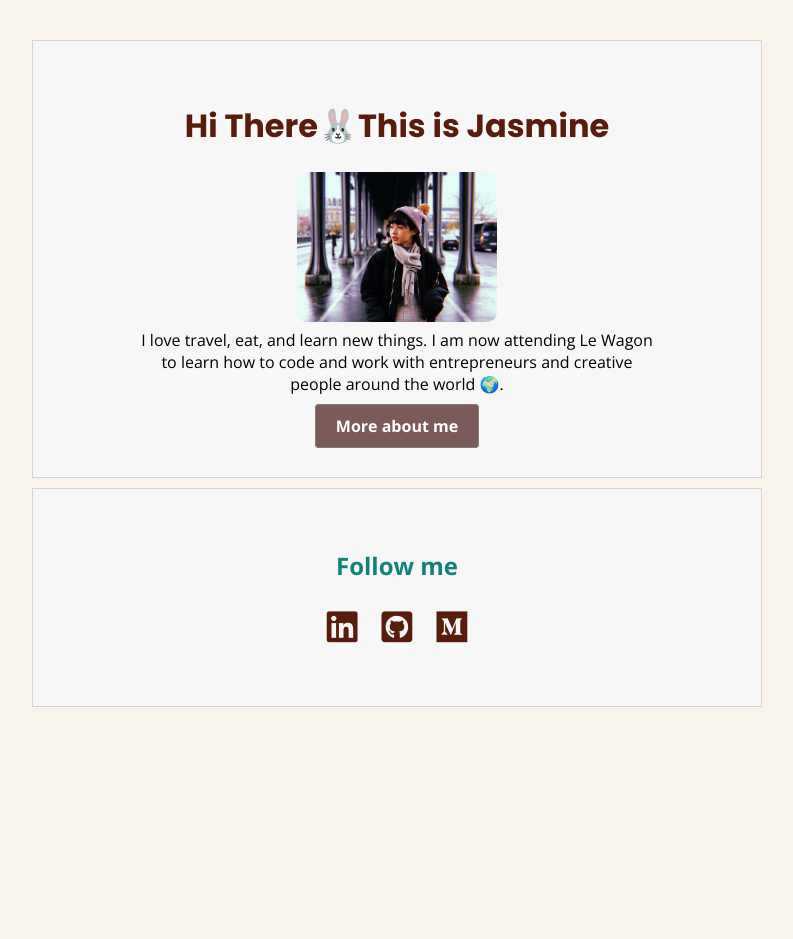
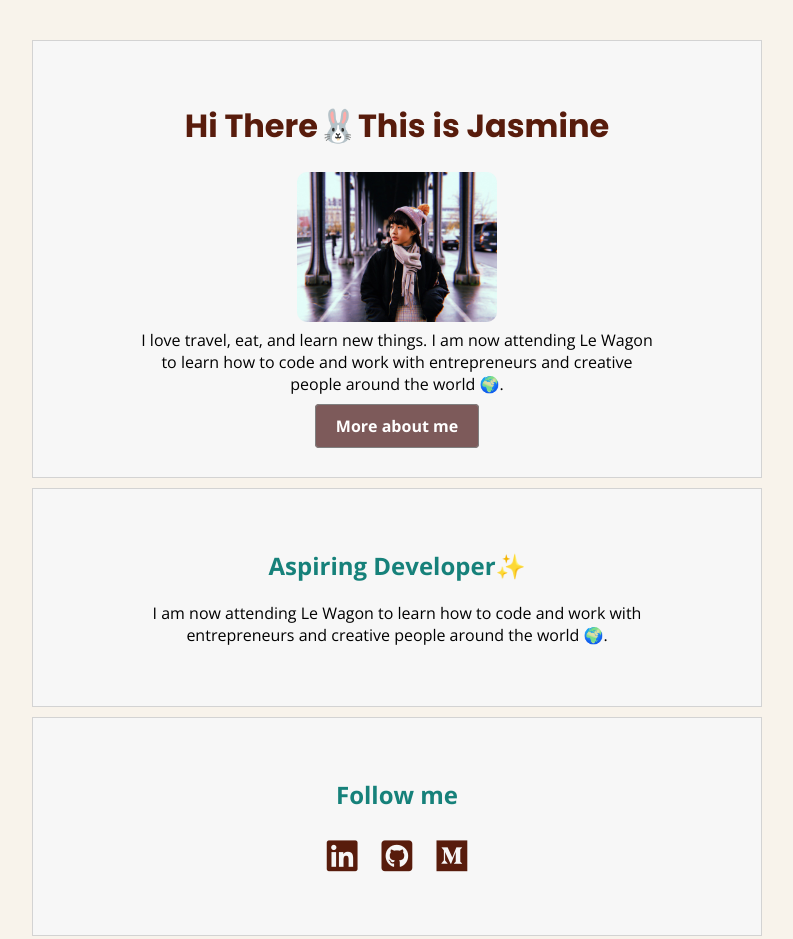
Before and after one commit to thejasmine/profile, a plain HTML site: page index.html in a window 1280 px wide. Shown: the whole page, without its empty margins (243-1036 px from the left). Before the commit the page ends 800 px from the top, so only its background shows below. Drawn offline with nearby package versions, Linux system fonts and the light colour scheme.

Commit message:
add new card

```diff
--- a/index.html
+++ b/index.html
@@ -15,6 +15,11 @@
       <img src="images/jasmine.jpg" alt="Jasmine's photo">
       <p>I love travel, eat, and learn new things. I am now attending Le Wagon to learn how to code and work with entrepreneurs and creative people around the world 🌍.</p>
       <a href="https://github.com/thejasmine" target="_blank" class="brown-btn">More about me</a>
+    </div>
+
+    <div class="card">
+      <h2>Aspiring Developer✨</h2>
+      <p>I am now attending <a href="https://www.lewagon.com/" target="_blank" style="text-decoration:none; color:black;">Le Wagon</a> to learn how to code and work with entrepreneurs and creative people around the world 🌍.</p>
     </div>
 
     <div class="card">
```
